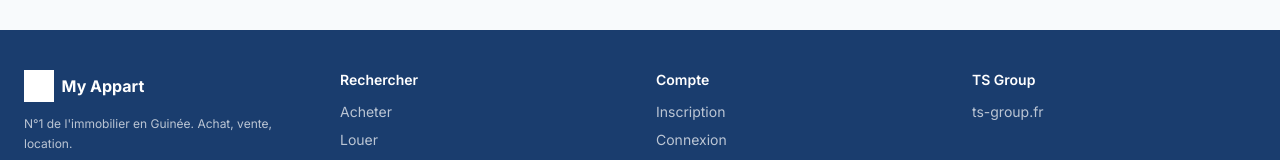
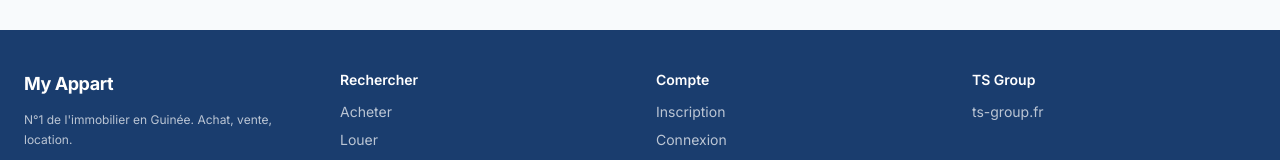
Before and after one commit to thiernosow59/myappart, a React (Vite) app in the folder client/: page / in a window 1280 px wide. Shown: the part 1341-1501 px from the top of the page. Built offline with nearby package versions, Linux system fonts and the light colour scheme; no server answers.

Commit message:
fix: remove broken logo img from footer, keep text only

```diff
--- a/client/src/components/layout/Footer.jsx
+++ b/client/src/components/layout/Footer.jsx
@@ -6,8 +6,7 @@
       <div className="max-w-7xl mx-auto px-6 py-10 grid grid-cols-2 md:grid-cols-4 gap-8">
         <div>
           <div className="flex items-center gap-2 mb-3">
-            <img src="/logo/MyAppart.png" alt="MyAppart" className="h-8 brightness-0 invert" />
-            <span className="text-white font-bold text-base">My Appart</span>
+            <span className="text-white font-bold text-lg tracking-tight">My Appart</span>
           </div>
           <p className="text-xs leading-relaxed">N°1 de l'immobilier en Guinée. Achat, vente, location.</p>
         </div>
```
